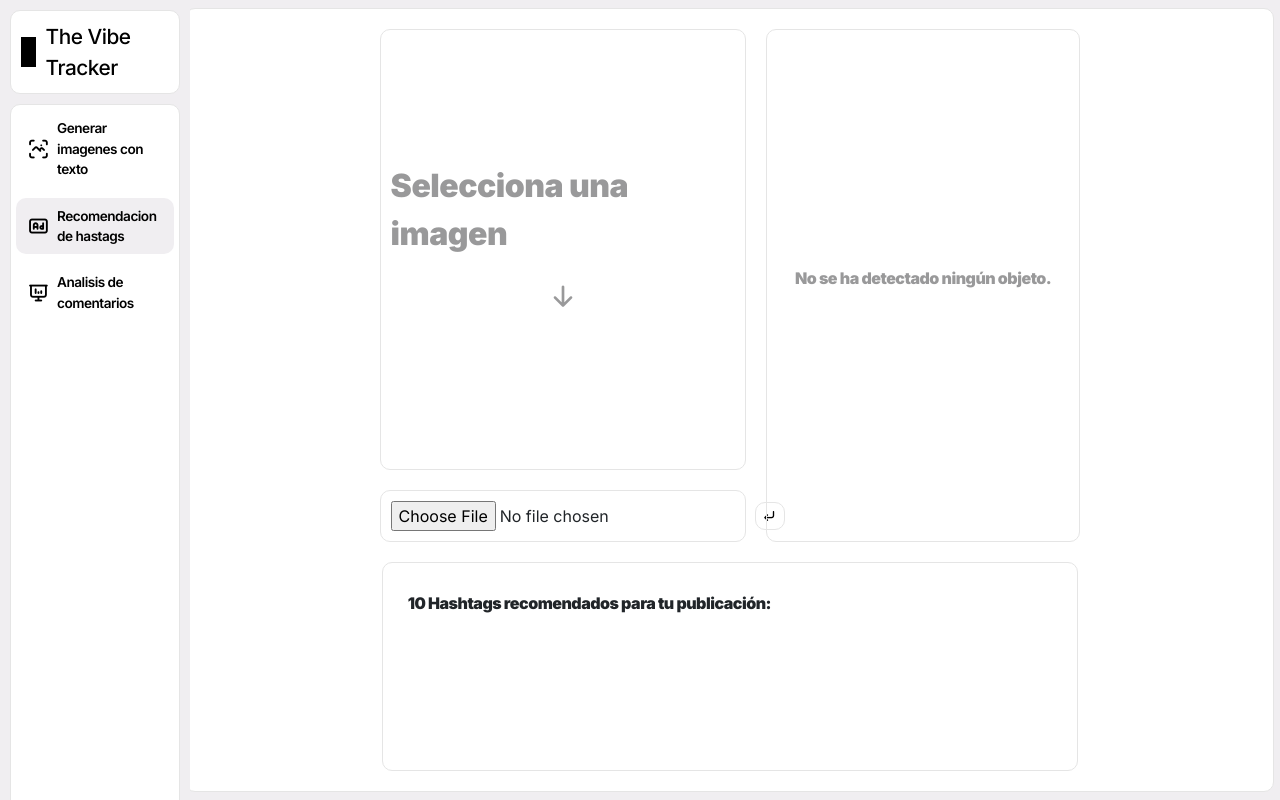
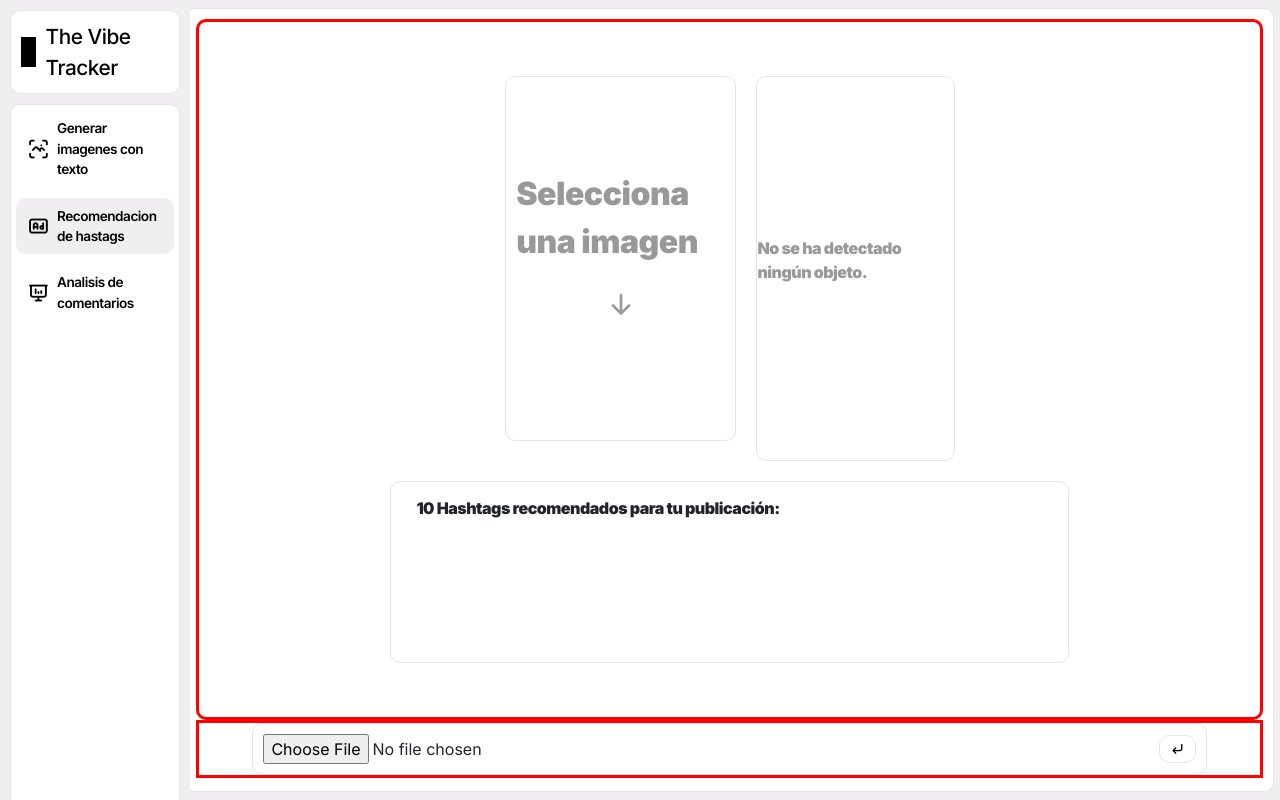
Before and after one commit to hugo-cordoba/Bootcamp-IA, a Flask app: page /generar-imagenes in a window 1280 px wide, after a click on "Recomendacion de hastags". Run offline with Flask 3, Linux system fonts and the light colour scheme; parts of the project's set-up code (start-up, migrations or seed data) failed here and were passed over.

Commit message:
[UPD] detectar objetos

```diff
--- a/Sprint Final/static/css/style.css
+++ b/Sprint Final/static/css/style.css
@@ -143,6 +143,7 @@
     justify-content: center;
     align-items: center;
     padding: 10px;
+    border: solid red;
 }
 
 .chat-message{
@@ -171,6 +172,7 @@
     justify-content: center;
     align-items: center;
     margin-bottom: 5px;
+    border: solid red !important;
 }
 
 .form_send_prompt {
@@ -349,7 +351,7 @@
     flex-direction: row;
     align-items: center;
     justify-content: center;
-        height: 70%;
+    height: 60%;
     padding: 10px;
 }
 
@@ -375,7 +377,7 @@
     border-radius: 10px;
     padding: 10px;
     margin-bottom: 20px;
-        height: 90%;
+    height: 100%;
     display: flex;
     align-items: center;
     justify-content: center;
@@ -500,3 +502,7 @@
     border: 1px solid #E5E5E5;
     border-radius: 10px;
 }
+
+.image-form{
+    border: solid red !important;
+}
--- a/Sprint Final/templates/index.html
+++ b/Sprint Final/templates/index.html
@@ -78,6 +78,7 @@
 
 
                 <div id="recomendacion-hastags" class="main">
+                    <div class="chat-display">
                         <div class="form-container-image">
                             <div class='image-div'>
                                 <div class='image-show'>
@@ -87,12 +88,6 @@
                                         <p>Selecciona una imagen</p>
                                         <p><i class="ti ti-arrow-down"></i></p>
                                     {% endif %}
-                            </div>
-                            <div class='image-form'>
-                                <form class="form_upload_image" action="/recomendacion-hastags" method="post" enctype="multipart/form-data">
-                                    <input id="input-image" type="file" name="image" accept="image/*" required>
-                                    <button id="input-image-button" type="submit"><i class="ti ti-corner-down-left"></i></button>
-                                </form>
                                 </div>
                             </div>
                             <div id="object-detection-results">
@@ -138,6 +133,15 @@
                                         <button id="copyButton"><i class="ti ti-copy"></i></button>
                                     </div>
                                 {% endif %}
+                            </div>
+                        </div>
+                    </div>
+                    <div>
+                        <div class='image-form form-container'>
+                            <form class="form_upload_image form_send_prompt" action="/recomendacion-hastags" method="post" enctype="multipart/form-data">
+                                <input id="input-image" type="file" name="image" accept="image/*" required>
+                                <button id="input-button" type="submit"><i class="ti ti-corner-down-left"></i></button>
+                            </form>
                         </div>
                     </div>
                 </div>
@@ -187,8 +191,6 @@
                                         </table>
                                     </div>
                                 </div>
-
-
                                 <table class="table-instagram">
                                     <thead>
                                         <tr>
```
Lines whose indentation alone changed are shown as unchanged.
